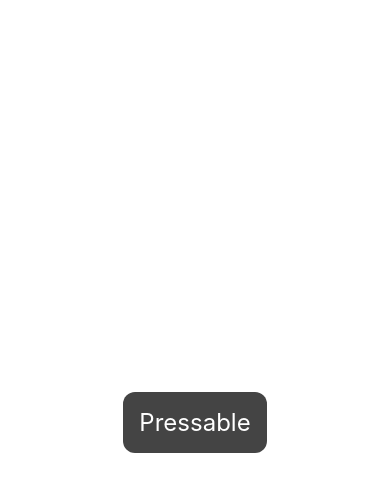
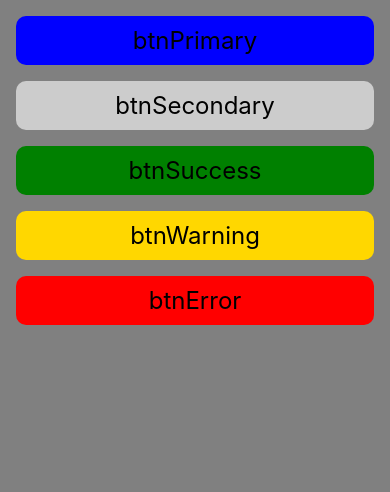
Before and after one commit to asad-digimark/react-native-cli-first, a React Native app: screen / in a window 390 px wide. Shown: the top 492 px of the page. Built offline with nearby package versions, Linux system fonts and the light colour scheme.

Commit message:
toucable highlight underlay color

```diff
--- a/App.tsx
+++ b/App.tsx
@@ -17,7 +17,7 @@ function App(): JSX.Element {
     // <SectionList />
     // <ActivityIndicator />
     // <Modal />
-    <Pressable />
+    <TouchableHighlight />
   );
 }
 
--- a/components/Touchable Highlight.tsx
+++ b/components/Touchable Highlight.tsx
@@ -12,7 +12,10 @@ export default () => {
   return (
     <View style={styles.container}>
       {colors.map(btnStyle => (
-        <TouchableHighlight style={[styles.btn, styles[btnStyle]]}>
+        <TouchableHighlight
+          onPress={() => {}}
+          underlayColor="#fff"
+          style={[styles.btn, styles[btnStyle]]}>
           <Text style={styles.btnText}>{btnStyle}</Text>
         </TouchableHighlight>
       ))}
```
